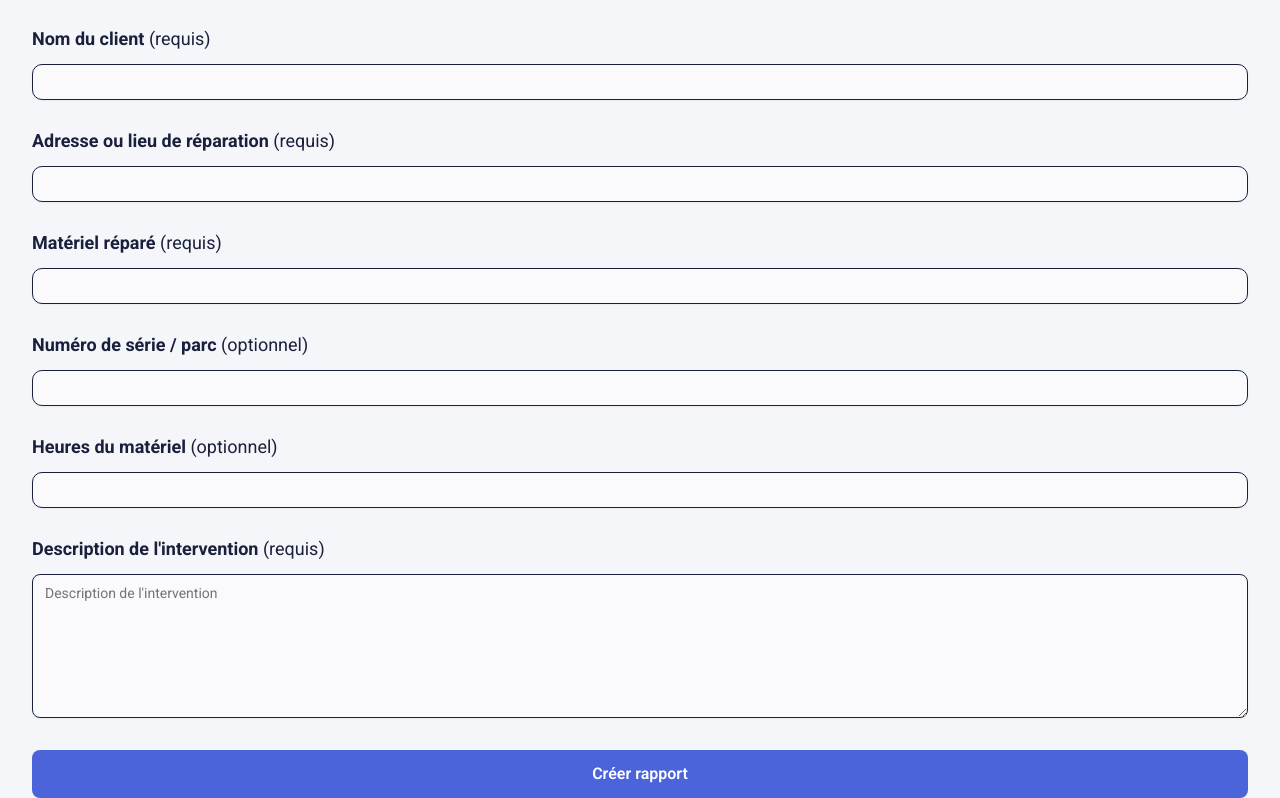
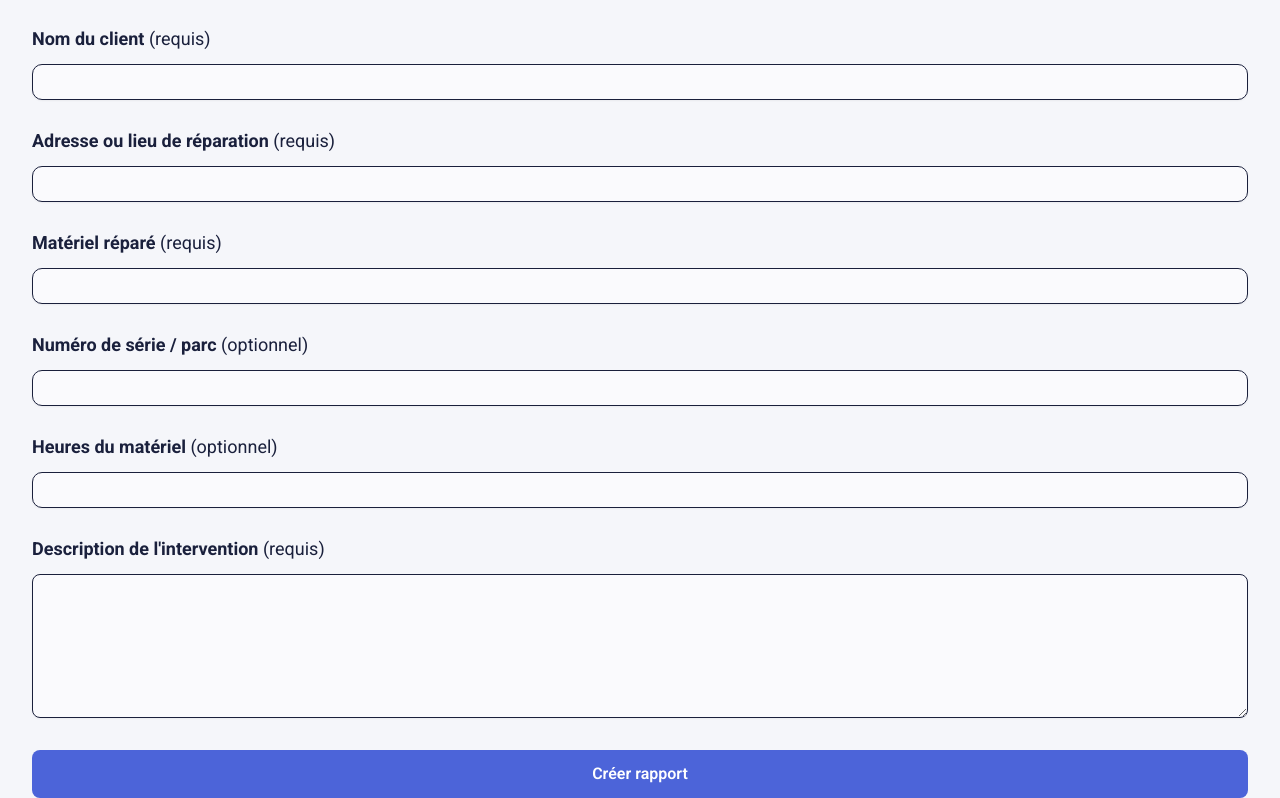
Before and after one commit to matthieup-git/public-react-intervenapp-frontend, a Next.js app: page /nouveau-rapport in a window 1280 px wide. Shown: the part 378-1176 px from the top of the page. Built offline with nearby package versions, Linux system fonts and the light colour scheme.

Commit message:
remove placeholder textarea

```diff
--- a/components/NewRapport.js
+++ b/components/NewRapport.js
@@ -163,7 +163,7 @@ function NewRapport() {
             <div className={`flex flex-col ${errors.description ? 'gap-2' : 'gap-4'}`}>
                 <LabelDefault htmlFor="description" text="Description de l'intervention" mandatory="(requis)" />
                 {errors.description && <InputErrorDefault title={errors.description} />}
-                <TextAreaDefault id="description" placeholder="Description de l'intervention" onChange={handleChange('description')} value={newRapport.description} className={errors.description ? "error" : ""} />
+                <TextAreaDefault id="description" onChange={handleChange('description')} value={newRapport.description} className={errors.description ? "error" : ""} />
             </div>
             {userInStore.isAdmin && (
                 <div className="flex flex-col gap-4">
--- a/components/TextAreaDefault.js
+++ b/components/TextAreaDefault.js
@@ -2,7 +2,7 @@ import React from 'react'
 
 import { Textarea } from '../src/components/components/ui/textarea'
 
-function TextAreaDefault({ id, placeholder, onChange, value, className = "" }) {
+function TextAreaDefault({ id, onChange, value, className = "" }) {
 
   if (className === "error") {
     className = "bg-bg-error border-error"
@@ -12,7 +12,6 @@ function TextAreaDefault({ id, placeholder, onChange, value, className = "" }) {
     <Textarea
       className={`${className} h-36 select-text`}
       id={id}
-      placeholder={placeholder}
       onChange={onChange}
       value={value}
       disabled={false}
```
